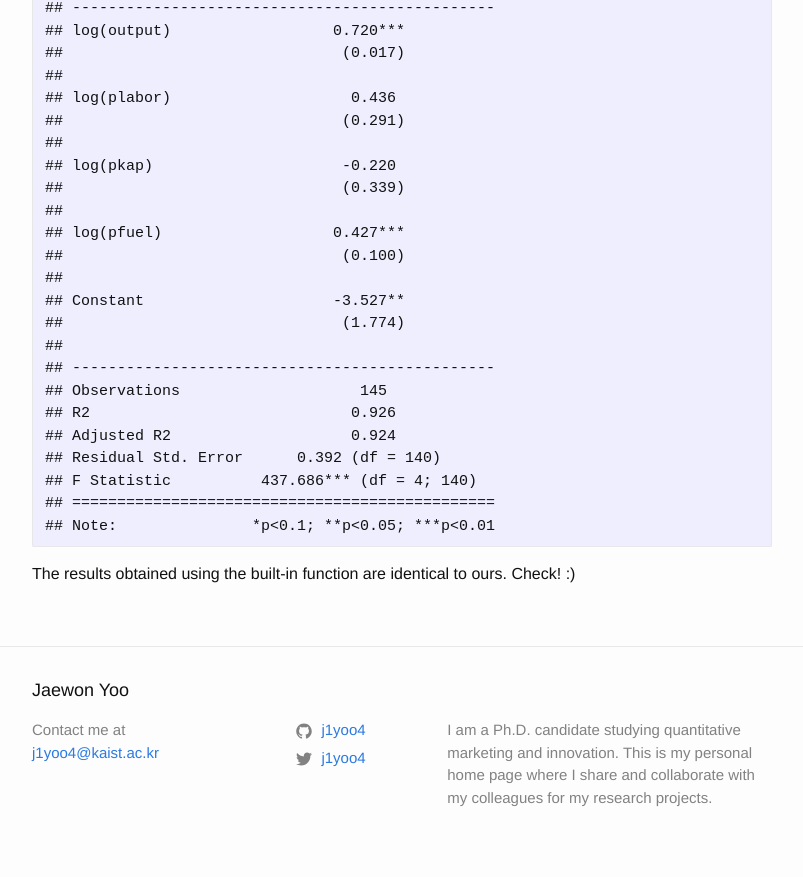
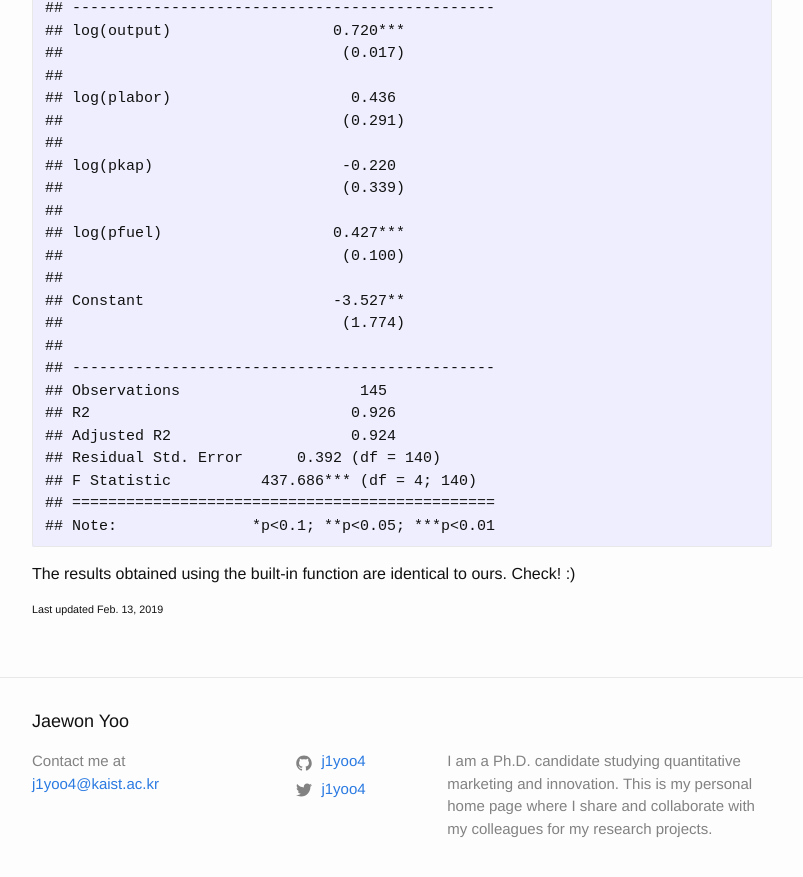
Before and after one commit to j1yoo/j1yoo.github.io, a Jekyll site: the page built from _posts/2019-02-13-hand-rolling_ols.md, in a window 1280 px wide and 900 px high, scrolled down 3726 px. Shown: the top 877 px of the window, without its empty margins (238-1041 px from the left). Built offline with Jekyll 4.4.1, drawn with Linux system fonts in a browser that asks for light colours; formulas are drawn with MathJax 3.

Commit message:
Update 2019-02-13-hand-rolling_ols.md

````diff
--- a/_posts/2019-02-13-hand-rolling_ols.md
+++ b/_posts/2019-02-13-hand-rolling_ols.md
@@ -211,3 +211,5 @@ stargazer::stargazer(regOut, type = 'text')
 ```
 
 The results obtained using the built-in function are identical to ours. Check! :)
+
+###### Last updated Feb. 13, 2019
````
